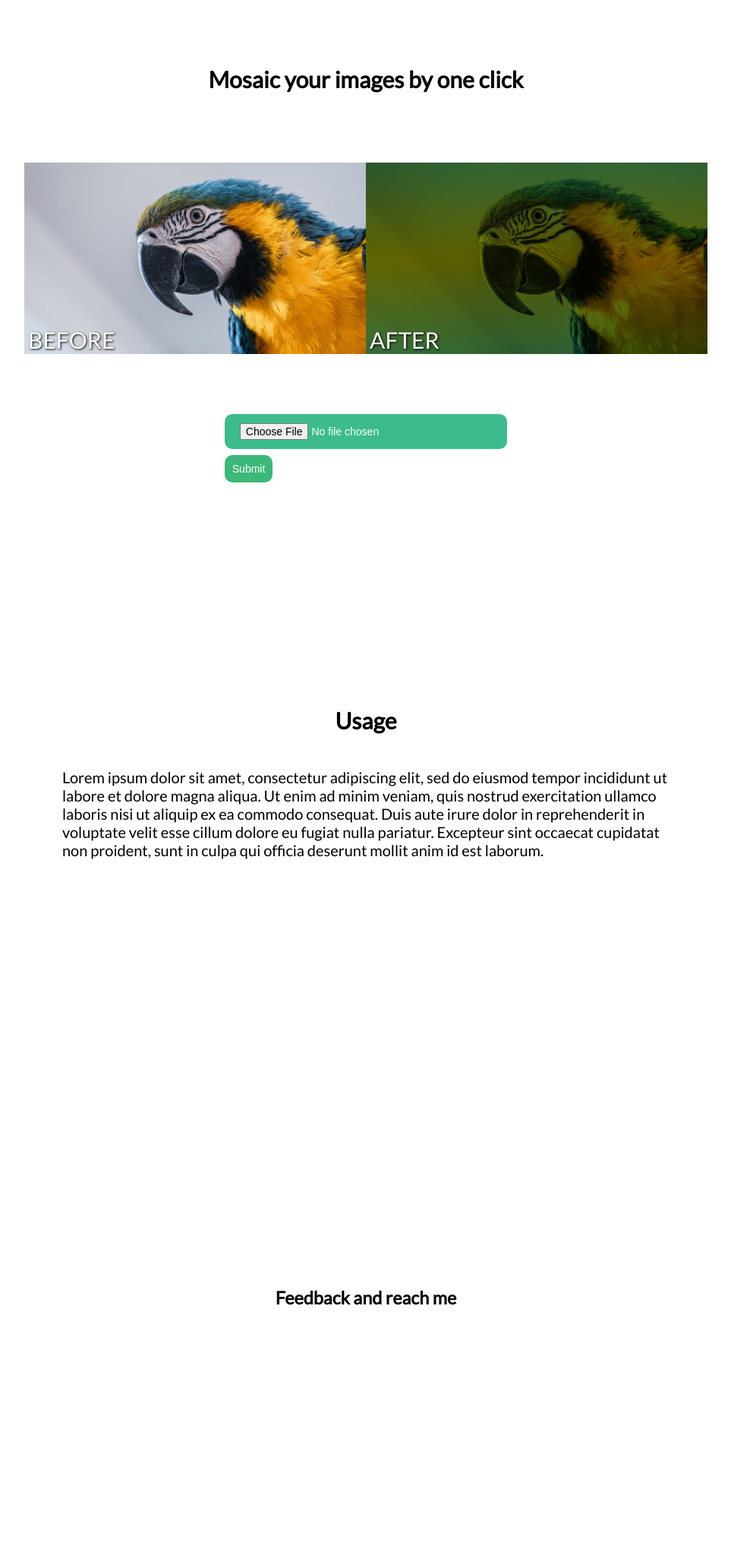
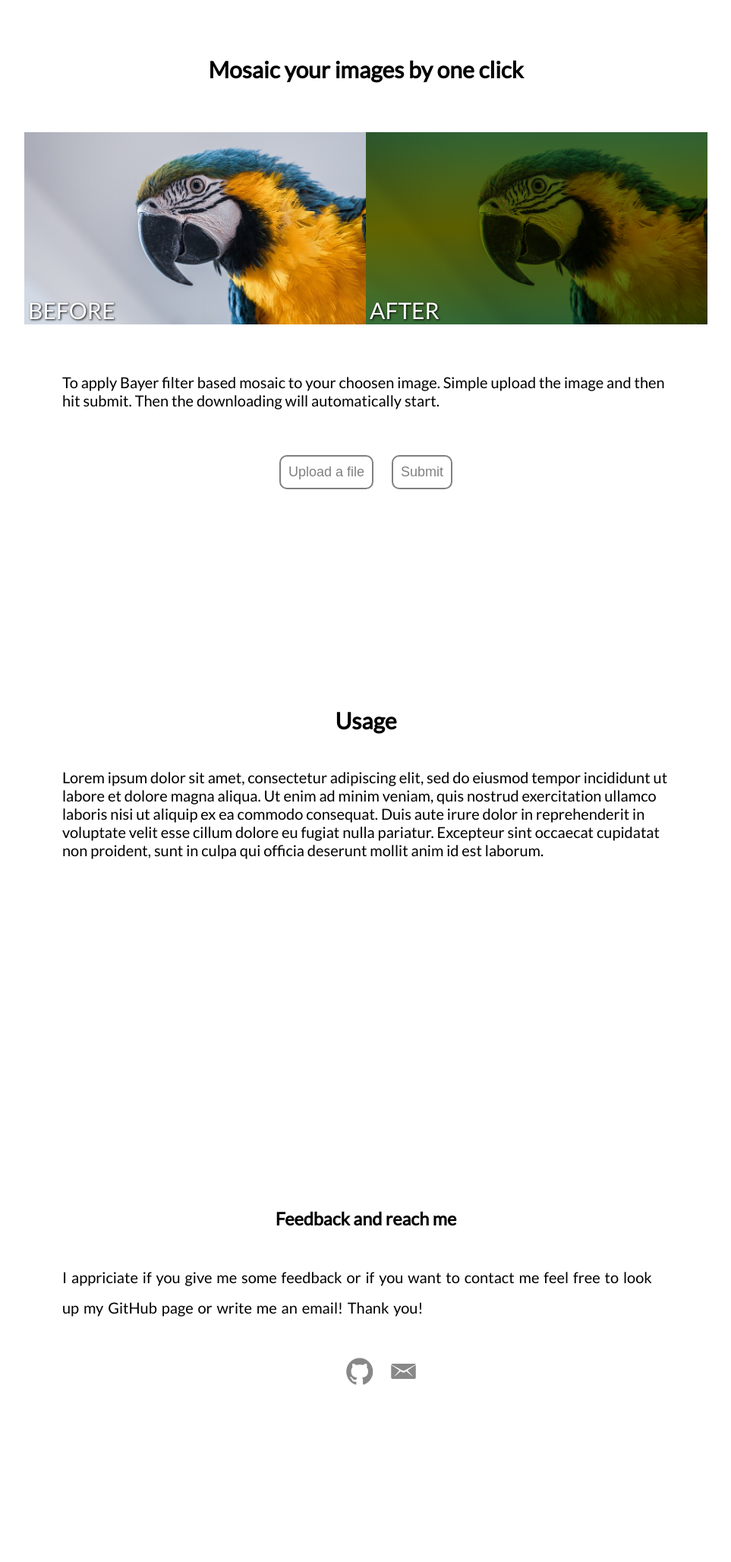
Before and after one commit to leventekobor/mosaicing, a Flask app: page / in a window 1280 px wide. Shown: the whole page at 76% size, without its empty margins (158-1121 px from the left). Run offline with Flask 2, Linux system fonts and the light colour scheme.

Commit message:
after of this commit remember do a git reset hard

```diff
--- a/static/styles/style.css
+++ b/static/styles/style.css
@@ -30,17 +30,16 @@ input[type=file] {
 }
 
 input {
-  background: #3cb878;
-  color: white;
+  background: white;
+  color: grey;
   padding: 10px;
-  border: 0;
+  border: 2px solid grey;
   border-radius: 10px;
-  font-size: 14px;
-  transition: 0.5s background;
+  font-size: 18px;
 }
 
 input:hover {
-  background: #1b7e4b;
+  cursor: pointer;
 }
 
 .example{
@@ -62,9 +61,85 @@ input:hover {
 .example-img{
   position: relative;
   width: 50%;
-  min-width: 250px;
+  min-width: 280px;
 }
 
 img{
   max-width: 100%;
 }
+.upload-btn-wrapper {
+  position: relative;
+  overflow: hidden;
+  display: inline-block;
+}
+
+.btn {
+  border: 2px solid gray;
+  color: gray;
+  background-color: white;
+  padding: 10px;
+  border-radius: 10px;
+  font-size: 18px;
+  margin-right: 20px;
+}
+
+.btn:hover{
+  cursor: pointer;
+}
+
+.upload-btn-wrapper input[type=file] {
+  font-size: 100px;
+  position: absolute;
+  left: 0;
+  top: 0;
+  opacity: 0;
+}
+
+.submit-btn-wrapper{
+  position: relative;
+  overflow: hidden;
+  display: inline-block;
+}
+
+.contact-me {
+  line-height: 40px;
+  word-spacing: 2px;
+}
+
+.social-links {
+  list-style: none;
+  float: right;
+}
+
+.social-links li {
+  display: inline-block;
+  margin-right: 20px;
+}
+
+.social-links li:last-child {
+  margin-right: 0;
+}
+
+.social-links li a:link,
+.social-links li a:visited {
+  text-decoration: none;
+  border: 0;
+  color: #888;
+  -webkit-transition: 0.2s;
+  transition: 0.2s;
+}
+.social-links li a:link,
+.social-links li a:visited {
+    font-size: 200%;
+}
+
+
+.ion-social-github,
+.ion-email {
+    -webkit-transition: color 0.2s;
+    transition: color 0.2s;
+}
+
+.ion-social-github:hover { color: #3b5998; }
+
+.ion-email:hover { color: #dd4b39; }
--- a/templates/index.html
+++ b/templates/index.html
@@ -8,6 +8,7 @@
     <title>Document</title>
     <link rel="stylesheet" href="{{ url_for('static',filename='styles/style.css') }}" as="style">
     <link href="https://fonts.googleapis.com/css?family=Lato&display=swap" rel="stylesheet">
+    <link rel="stylesheet" type="text/css" media="screen" href="https://code.ionicframework.com/ionicons/2.0.1/css/ionicons.min.css">
 </head>
 <body>
     <section class="top">
@@ -26,10 +27,18 @@
                 </div>
             </div>
         </div>
+        <div>
+            <p>To apply Bayer filter based mosaic to your choosen image. Simple upload the image and then hit submit. Then the downloading will automatically start.</p>
+        </div>
         <div class="upload-form">
             <form method=POST enctype=multipart/form-data action="{{ url_for('upload') }}">
-                <input type=file name=photo required>
-                <input type="submit">
+                <div class="upload-btn-wrapper">
+                        <button class="btn">Upload a file</button>
+                        <input type="file" name="photo" required/>
+                      </div>
+                <div class="submit-btn-wrapper">
+                    <input type="submit">
+                </div>
             </form>
         </div>
     </section>
@@ -41,6 +50,15 @@
     </section>
     <section>
         <h3>Feedback and reach me</h3>
+        <div class="contact-me">
+            <p>I appriciate if you give me some feedback or if you want to contact me feel free to look up my GitHub page or write me an email! Thank you!</p>
+        </div>
+        <div>
+                <ul class="social-links">
+                    <li><a href="https://github.com/leventekobor94" target="_blank"><i class="ion-social-github"></i></a></li>
+                    <li><a href="mailto:levente.kobo94@gmail.com" target="_blank"><i class="ion-email"></i></a></li>
+                </ul>
+            </div>
     </section>
 </body>
 </html>
```
Also changed, not shown: 2 other files.
